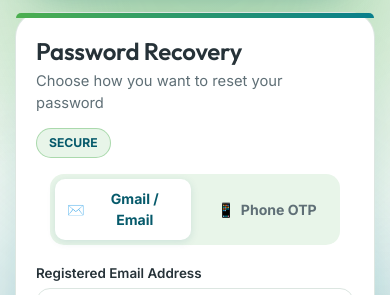
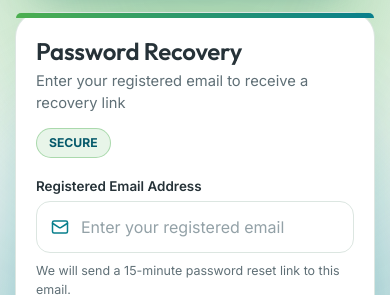
Before and after one commit to Palak0027/SAHARA, a React (Vite) app in the folder client/: page /forgot-password in a window 390 px wide. Shown: the part 329-624 px from the top of the page. Built offline with nearby package versions, Linux system fonts and the light colour scheme; no server answers.

Commit message:
fix(ui): hide phone OTP tab and set email reset as primary for hackathon

```diff
--- a/client/src/pages/ForgotPassword.tsx
+++ b/client/src/pages/ForgotPassword.tsx
@@ -119,16 +119,16 @@
   const t = {
     en: {
       welcomeTitle: "Reset your SAHARA password.",
-      welcomeText: "Don't worry, choose your preferred recovery method: instant SMS OTP or a secure email reset link.",
+      welcomeText: "Enter your registered email address and we will send you a secure link to reset your password.",
       quote: "A little help goes a long way. Recover your account safely.",
       features: [
-        "Instant Phone OTP",
         "Email Reset Link",
+        "15-Minute Expiry",
         "100% Free Recovery",
         "End-to-End Secure",
       ],
       cardTitle: "Password Recovery",
-      cardSubtitle: "Choose how you want to reset your password",
+      cardSubtitle: "Enter your registered email to receive a recovery link",
       secureBadge: "SECURE",
       tabPhone: "Phone OTP",
       tabEmail: "Gmail / Email",
@@ -163,16 +163,16 @@
     },
     hi: {
       welcomeTitle: "अपना सहारा पासवर्ड रीसेट करें।",
-      welcomeText: "चिंता न करें, अपना पसंदीदा तरीका चुनें: सुरक्षित ईमेल रीसेट लिंक या परीक्षण हेतु फोन OTP।",
+      welcomeText: "अपना पंजीकृत ईमेल दर्ज करें और हम पासवर्ड रीसेट करने के लिए एक सुरक्षित लिंक भेजेंगे।",
       quote: "सच्ची खुशी दूसरों की सेवा करने में है। अपना खाता सुरक्षित रूप से पुनर्प्राप्त करें।",
       features: [
         "ईमेल रीसेट लिंक",
-        "परीक्षण फोन OTP",
+        "15-मिनट की वैधता",
         "100% मुफ़्त रिकवरी",
         "सुरक्षित और एन्क्रिप्टेड",
       ],
       cardTitle: "खाता रिकवरी",
-      cardSubtitle: "पासवर्ड रीसेट करने का तरीका चुनें",
+      cardSubtitle: "रीसेट लिंक प्राप्त करने के लिए अपना पंजीकृत ईमेल दर्ज करें",
       secureBadge: "सुरक्षित",
       tabPhone: "फोन OTP (टेस्ट)",
       tabEmail: "जीमेल / ईमेल",
@@ -461,79 +461,7 @@
             <span className="lg-card__badge">{t.secureBadge}</span>
           </div>
 
-          {/* Recovery Method Tabs */}
-          <div style={{ padding: "16px 34px 0" }}>
-            <div
-              style={{
-                display: "grid",
-                gridTemplateColumns: "1fr 1fr",
-                gap: "8px",
-                background: "var(--green-soft)",
-                padding: "5px",
-                borderRadius: "14px",
-              }}
-            >
-              {/* Left Tab: Email Link (Standard / All Users) */}
-              <button
-                type="button"
-                onClick={() => {
-                  setResetMethod("email");
-                  setEmailError("");
-                  setEmailMessage("");
-                }}
-                style={{
-                  padding: "9px 12px",
-                  fontSize: "0.88rem",
-                  fontWeight: 700,
-                  border: 0,
-                  borderRadius: "10px",
-                  cursor: "pointer",
-                  background: resetMethod === "email" ? "var(--surface)" : "transparent",
-                  color: resetMethod === "email" ? "var(--teal-dark)" : "var(--muted)",
-                  boxShadow:
-                    resetMethod === "email" ? "0 2px 8px rgba(6,90,107,0.12)" : "none",
-                  transition: "all 0.15s ease",
-                  display: "flex",
-                  alignItems: "center",
-                  justifyContent: "center",
-                  gap: "6px",
-                }}
-              >
-                <span>✉️</span>
-                {t.tabEmail}
-              </button>
-
-              {/* Right Tab: Phone OTP (Test / Beta Users) */}
-              <button
-                type="button"
-                onClick={() => {
-                  setResetMethod("phone");
-                  setPhoneError("");
-                  setPhoneMessage("");
-                }}
-                style={{
-                  padding: "9px 12px",
-                  fontSize: "0.88rem",
-                  fontWeight: 700,
-                  border: 0,
-                  borderRadius: "10px",
-                  cursor: "pointer",
-                  background: resetMethod === "phone" ? "var(--surface)" : "transparent",
-                  color: resetMethod === "phone" ? "var(--teal-dark)" : "var(--muted)",
-                  boxShadow:
-                    resetMethod === "phone" ? "0 2px 8px rgba(6,90,107,0.12)" : "none",
-                  transition: "all 0.15s ease",
-                  display: "flex",
-                  alignItems: "center",
-                  justifyContent: "center",
-                  gap: "6px",
-                }}
-              >
-                <span>📱</span>
-                {t.tabPhone}
-              </button>
-            </div>
-          </div>
+          {/* Recovery Form - Email Reset */}
 
           {/* ========================================================= */}
           {/* METHOD 1: PHONE NUMBER (SMS OTP) RESET                   */}
```
